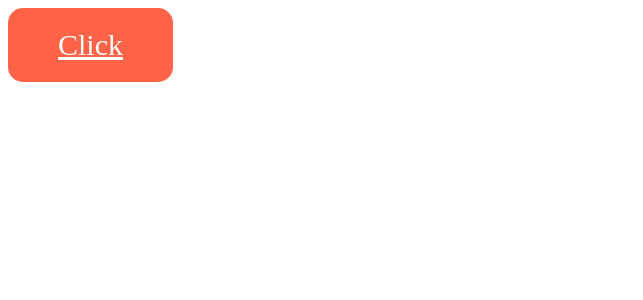
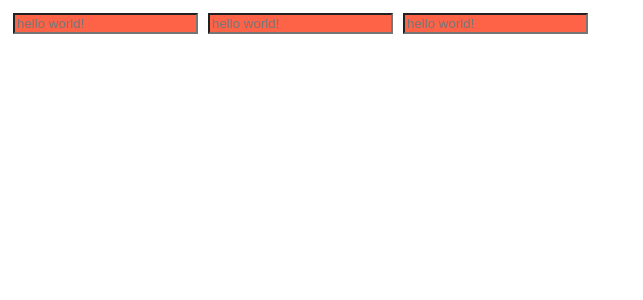
Before and after one commit to ZERO2ONE23581/ReactJS_MasterClass, a React (Create React App) app: page / in a window 1280 px wide. Shown: the top 300 px of the page, without its empty margins (0-643 px from the left). Built offline with nearby package versions, Linux system fonts and the light colour scheme.

Commit message:
trick2 attrs

```diff
--- a/src/App.jsx
+++ b/src/App.jsx
@@ -4,21 +4,22 @@ const Father = styled.div`
   display: flex;
 `;
 
-const Btn = styled.button`
-  border: none;
-  border-radius: 15px;
-  padding: 20px 50px;
+const Input = styled.input.attrs({
+  required: true,
+  placeholder: "hello world!",
+  maxLength: 10,
+})`
   background-color: tomato;
   color: white;
-  font-size: 30px;
+  margin: 5px;
 `;
 
 function App() {
   return (
     <Father as="header">
-      <Btn as="a" href="/">
-        Click
-      </Btn>
+      <Input />
+      <Input />
+      <Input />
     </Father>
   );
 }
```
